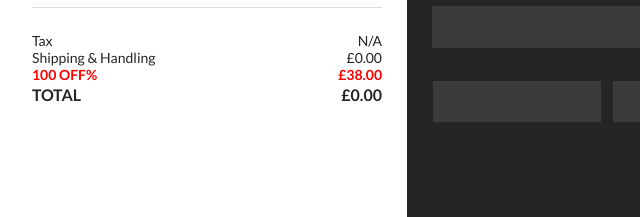
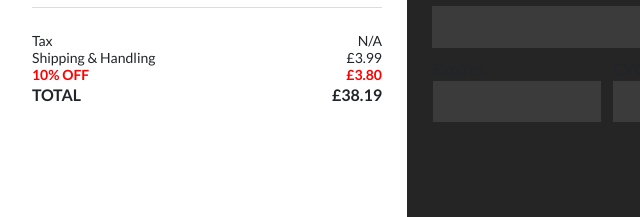
Before and after one commit to sujfalussy/checkout_cart_discount, a plain HTML site: page index.html in a window 1280 px wide. Shown: the part 375-592 px from the top of the page, 233-873 px from the left. Drawn offline with nearby package versions, Linux system fonts and the light colour scheme.

Commit message:
Update Pricing in index.html

```diff
--- a/index.html
+++ b/index.html
@@ -431,14 +431,14 @@ ul li:hover {
           <span style='float:left;'>
             <div class='thin dense'>Tax</div>
             <div class='thin dense'>Shipping & Handling</div>
-            <div class='thin dense red'>100 OFF%</div>
+            <div class='thin dense red'>10% OFF</div>
             TOTAL
           </span>
           <span style='float:right; text-align:right;'>
             <div class='thin dense'>N/A</div>
-            <div class='thin dense'>£0.00</div>
-            <div class='thin dense red'>£38.00</div>
-            £0.00
+            <div class='thin dense'>£3.99</div>
+            <div class='thin dense red'>£3.80</div>
+            £38.19
           </span>
         </div>
 </div>
```
